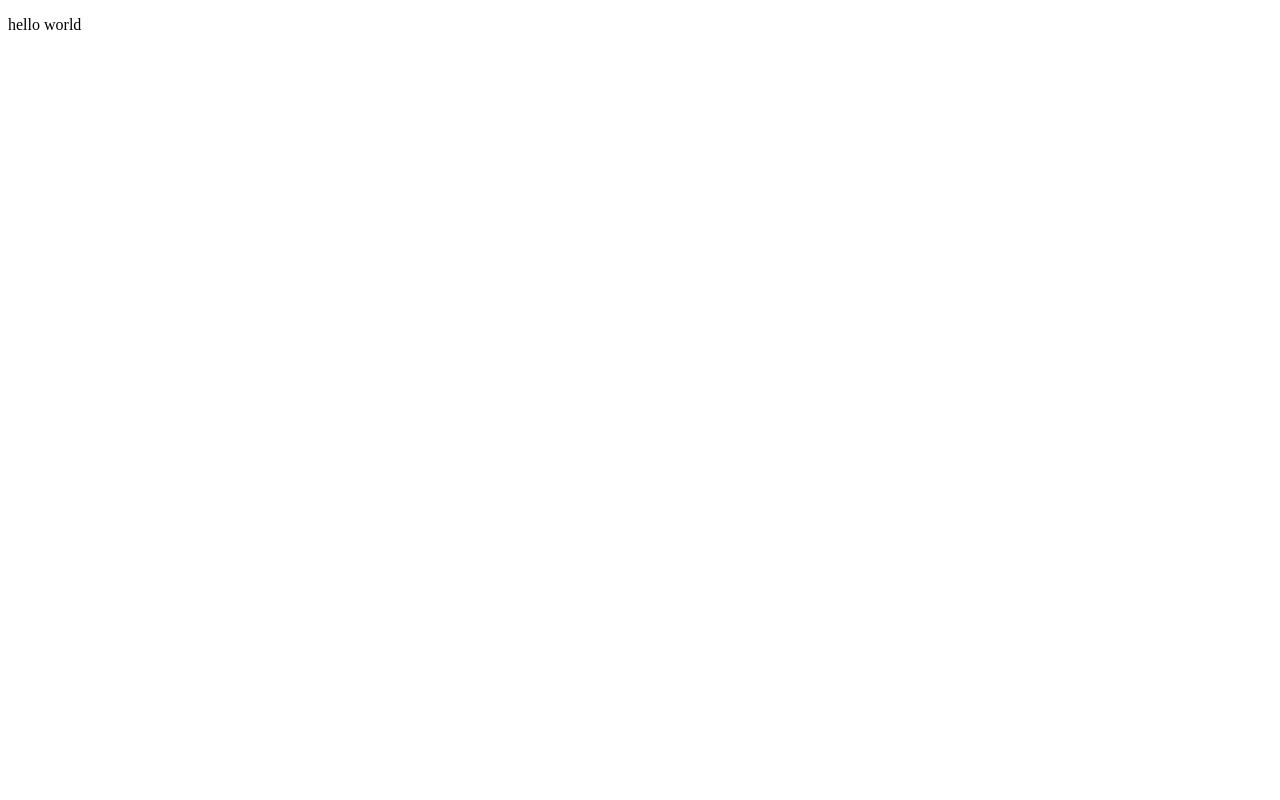
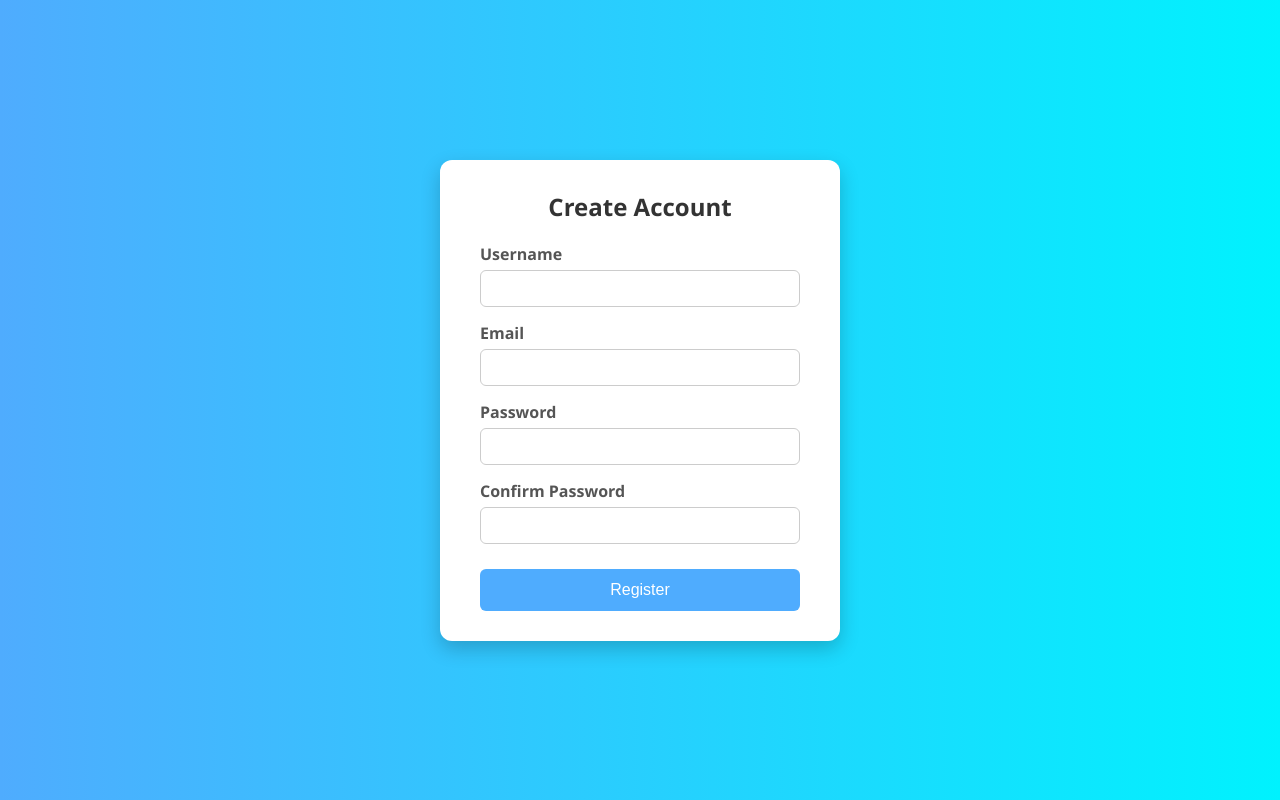
Before and after one commit to CHHON-Pheakdey123/I3-typing-master, a plain HTML site: page main.html in a window 1280 px wide. Drawn offline with Linux system fonts and the light colour scheme.

Commit message:
User register page

```diff
--- a/main.html
+++ b/main.html
@@ -1,11 +1,29 @@
 <!DOCTYPE html>
 <html lang="en">
 <head>
-    <meta charset="UTF-8">
-    <meta name="viewport" content="width=device-width, initial-scale=1.0">
-    <title>Document</title>
+  <meta charset="UTF-8" />
+  <meta name="viewport" content="width=device-width, initial-scale=1.0"/>
+  <title>User Registration</title>
+  <link rel="stylesheet" href="style.css" />
 </head>
 <body>
-    <p>hello world</p>
+  <div class="container">
+    <form class="register-form">
+      <h2>Create Account</h2>
+      <label for="username">Username</label>
+      <input type="text" id="username" name="username" required />
+
+      <label for="email">Email</label>
+      <input type="email" id="email" name="email" required />
+
+      <label for="password">Password</label>
+      <input type="password" id="password" name="password" required />
+
+      <label for="confirm-password">Confirm Password</label>
+      <input type="password" id="confirm-password" name="confirm-password" required />
+
+      <button type="submit">Register</button>
+    </form>
+  </div>
 </body>
 </html>
--- a/style.css
+++ b/style.css
@@ -1,3 +1,67 @@
-body{
-    display: flex;
+* {
+  margin: 0;
+  padding: 0;
+  box-sizing: border-box;
 }
+
+body {
+  font-family: 'Segoe UI', Tahoma, Geneva, Verdana, sans-serif;
+  background: linear-gradient(to right, #4facfe, #00f2fe);
+  display: flex;
+  justify-content: center;
+  align-items: center;
+  height: 100vh;
+}
+
+.container {
+  background: white;
+  padding: 30px 40px;
+  border-radius: 12px;
+  box-shadow: 0 8px 20px rgba(0, 0, 0, 0.2);
+  width: 100%;
+  max-width: 400px;
+}
+
+.register-form h2 {
+  margin-bottom: 20px;
+  text-align: center;
+  color: #333;
+}
+
+.register-form label {
+  display: block;
+  margin-top: 15px;
+  font-weight: bold;
+  color: #555;
+}
+
+.register-form input {
+  width: 100%;
+  padding: 10px;
+  margin-top: 5px;
+  border: 1px solid #ccc;
+  border-radius: 6px;
+  transition: border-color 0.3s;
+}
+
+.register-form input:focus {
+  border-color: #4facfe;
+  outline: none;
+}
+
+.register-form button {
+  width: 100%;
+  padding: 12px;
+  margin-top: 25px;
+  background: #4facfe;
+  color: white;
+  border: none;
+  border-radius: 6px;
+  font-size: 16px;
+  cursor: pointer;
+  transition: background 0.3s;
+}
+
+.register-form button:hover {
+  background: #3b8efc;
+}
```
